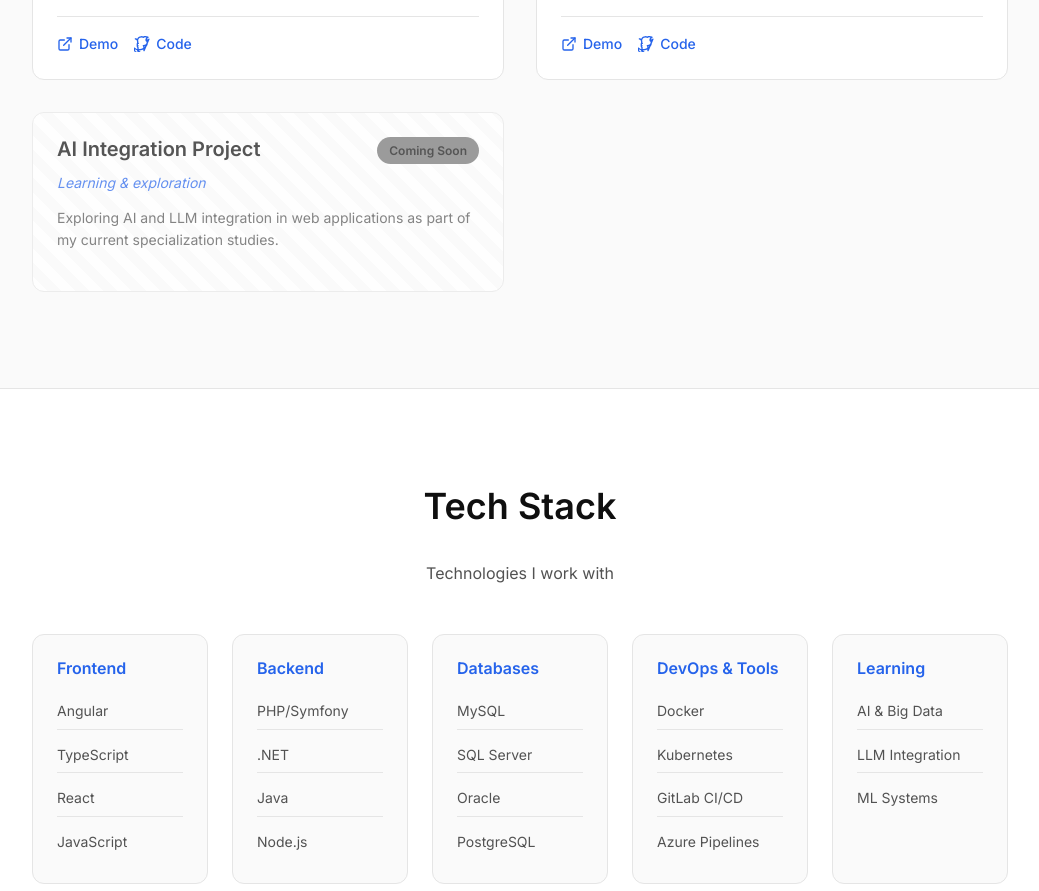
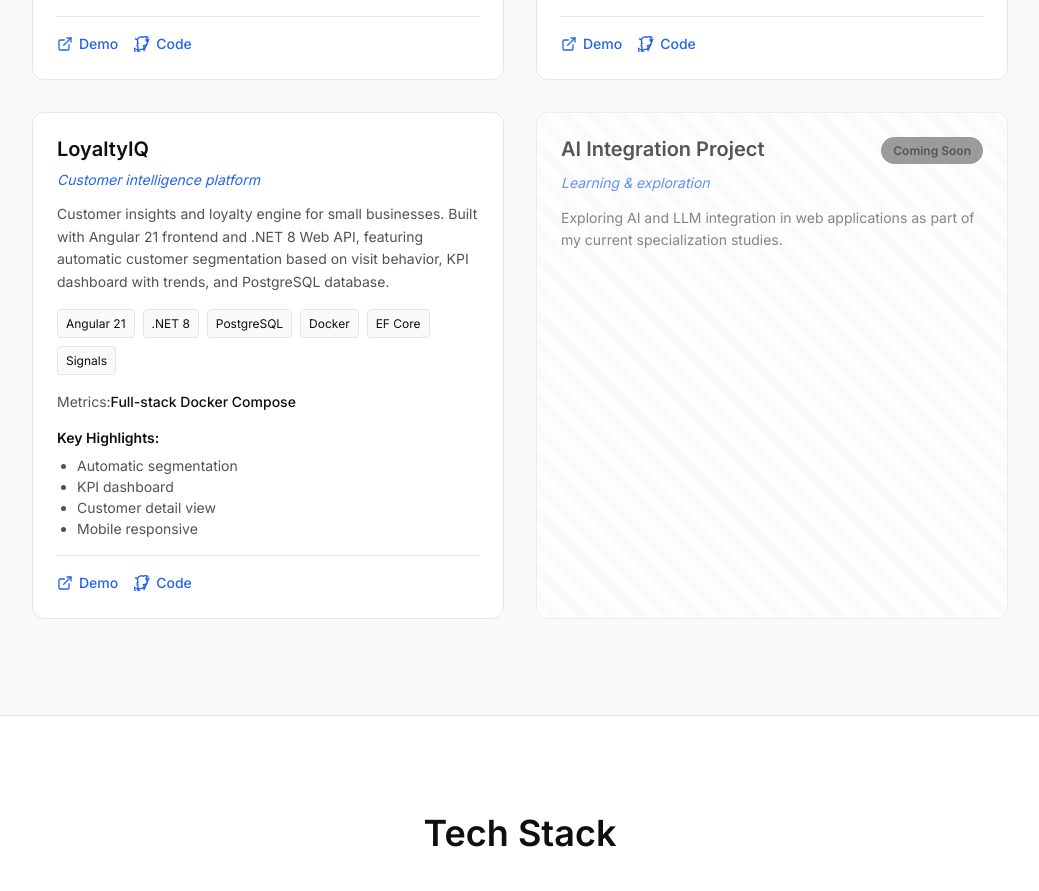
Before and after one commit to AlejOcana/portfolio-angular, an Angular app: page / in a window 1280 px wide. Shown: the part 5340-6231 px from the top of the page, without its empty margins (120-1159 px from the left). Built offline with nearby package versions, Linux system fonts and the light colour scheme.

Commit message:
Add LoyaltyIQ project to portfolio

```diff
--- a/src/app/core/portfolio-data.service.ts
+++ b/src/app/core/portfolio-data.service.ts
@@ -230,6 +230,18 @@ Open to remote opportunities where I can contribute to meaningful projects.`,
         comingSoon: false,
       },
       {
+        id: 'loyaltyiq',
+        name: 'LoyaltyIQ',
+        tagline: 'Customer intelligence platform',
+        description: 'Customer insights and loyalty engine for small businesses. Built with Angular 21 frontend and .NET 8 Web API, featuring automatic customer segmentation based on visit behavior, KPI dashboard with trends, and PostgreSQL database.',
+        stack: ['Angular 21', '.NET 8', 'PostgreSQL', 'Docker', 'EF Core', 'Signals'],
+        metrics: 'Full-stack Docker Compose',
+        highlights: ['Automatic segmentation', 'KPI dashboard', 'Customer detail view', 'Mobile responsive'],
+        demoUrl: '',
+        githubUrl: 'https://github.com/AlejOcana/loyaltyiq',
+        comingSoon: false,
+      },
+      {
         id: 'ai-project',
         name: 'AI Integration Project',
         tagline: 'Learning & exploration',
```
